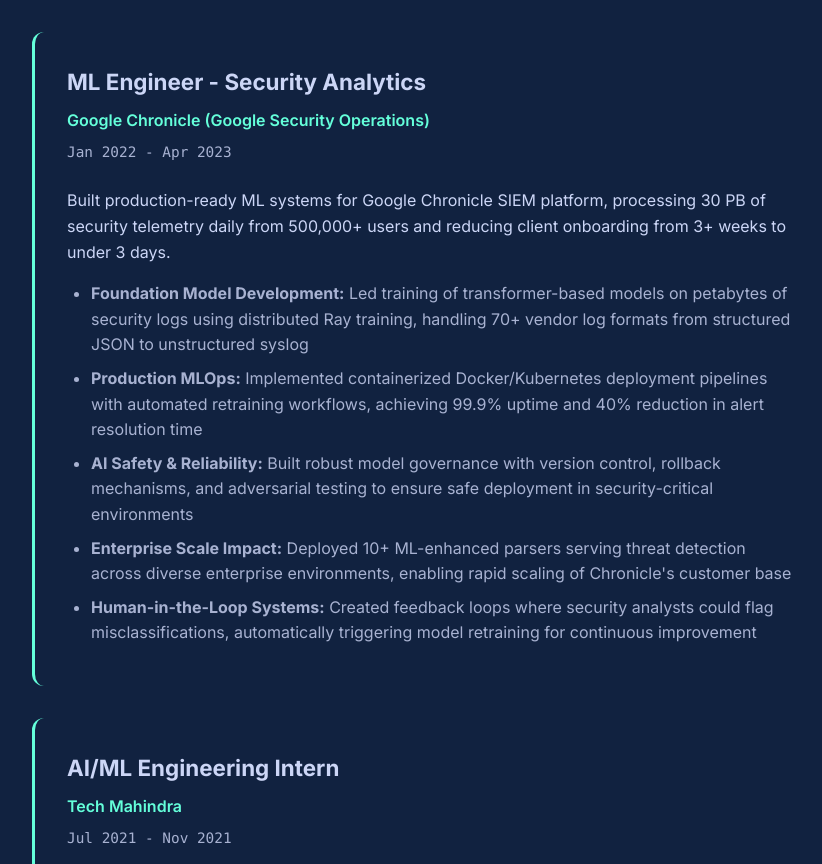
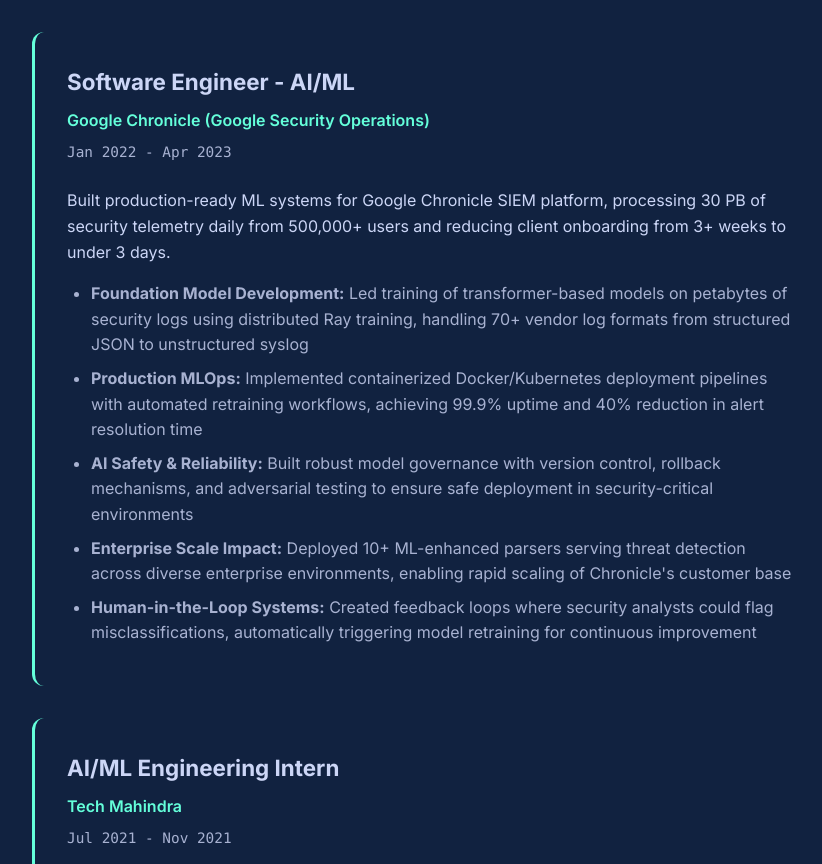
Before and after one commit to phantom2810/phantom2810.github.io, a plain HTML site: page index.html in a window 1280 px wide. Shown: the part 2647-3511 px from the top of the page, without its empty margins (208-1030 px from the left). Drawn offline with Linux system fonts and the light colour scheme.

Commit message:
Update index.html

```diff
--- a/index.html
+++ b/index.html
@@ -188,7 +188,7 @@
 
                 <div class="experience-item">
                     <div class="experience-header">
-                        <h3>ML Engineer - Security Analytics</h3>
+                        <h3>Software Engineer - AI/ML</h3>
                         <div class="experience-company">Google Chronicle (Google Security Operations)</div>
                         <div class="experience-period">Jan 2022 - Apr 2023</div>
                     </div>
```
